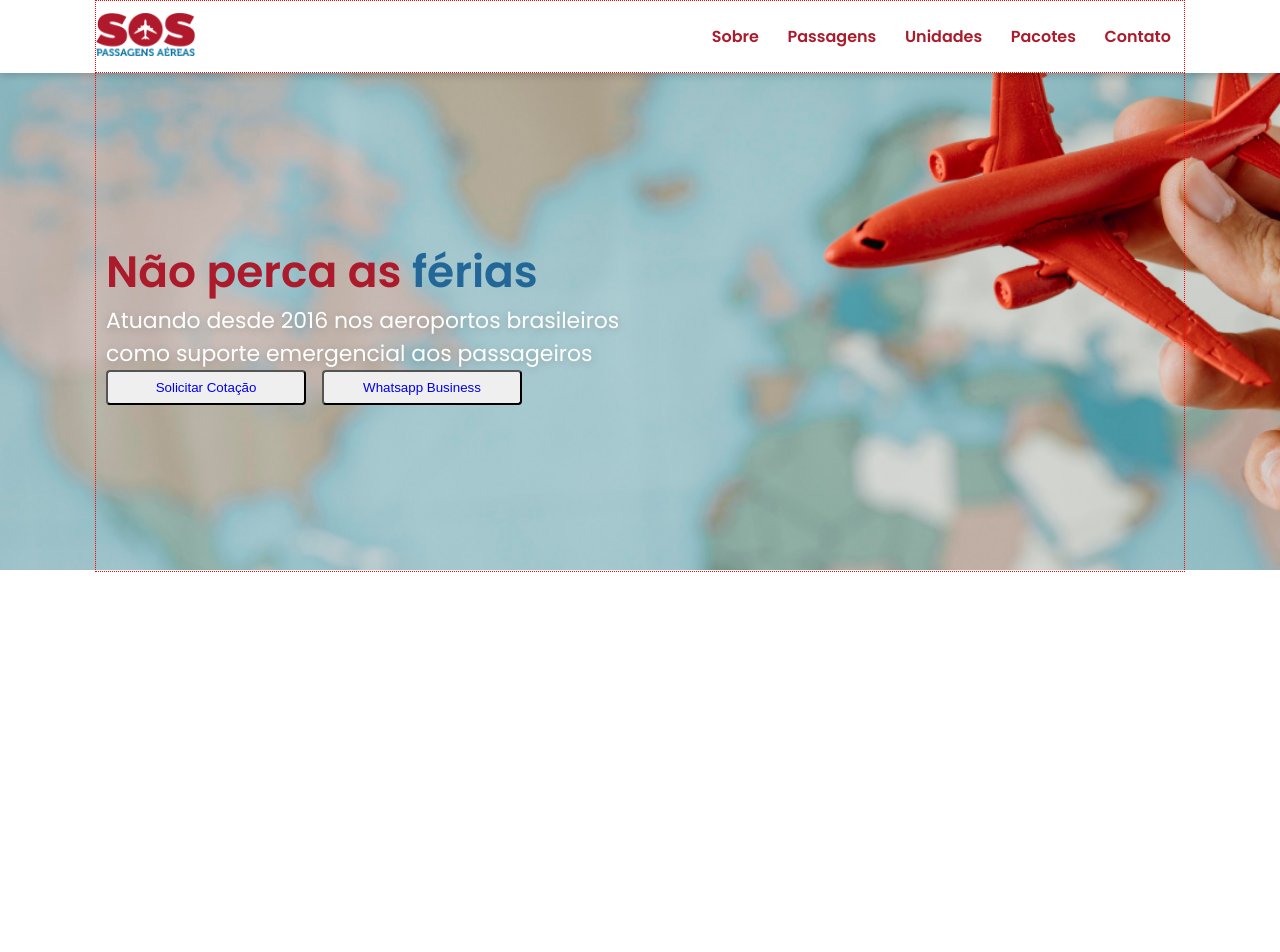
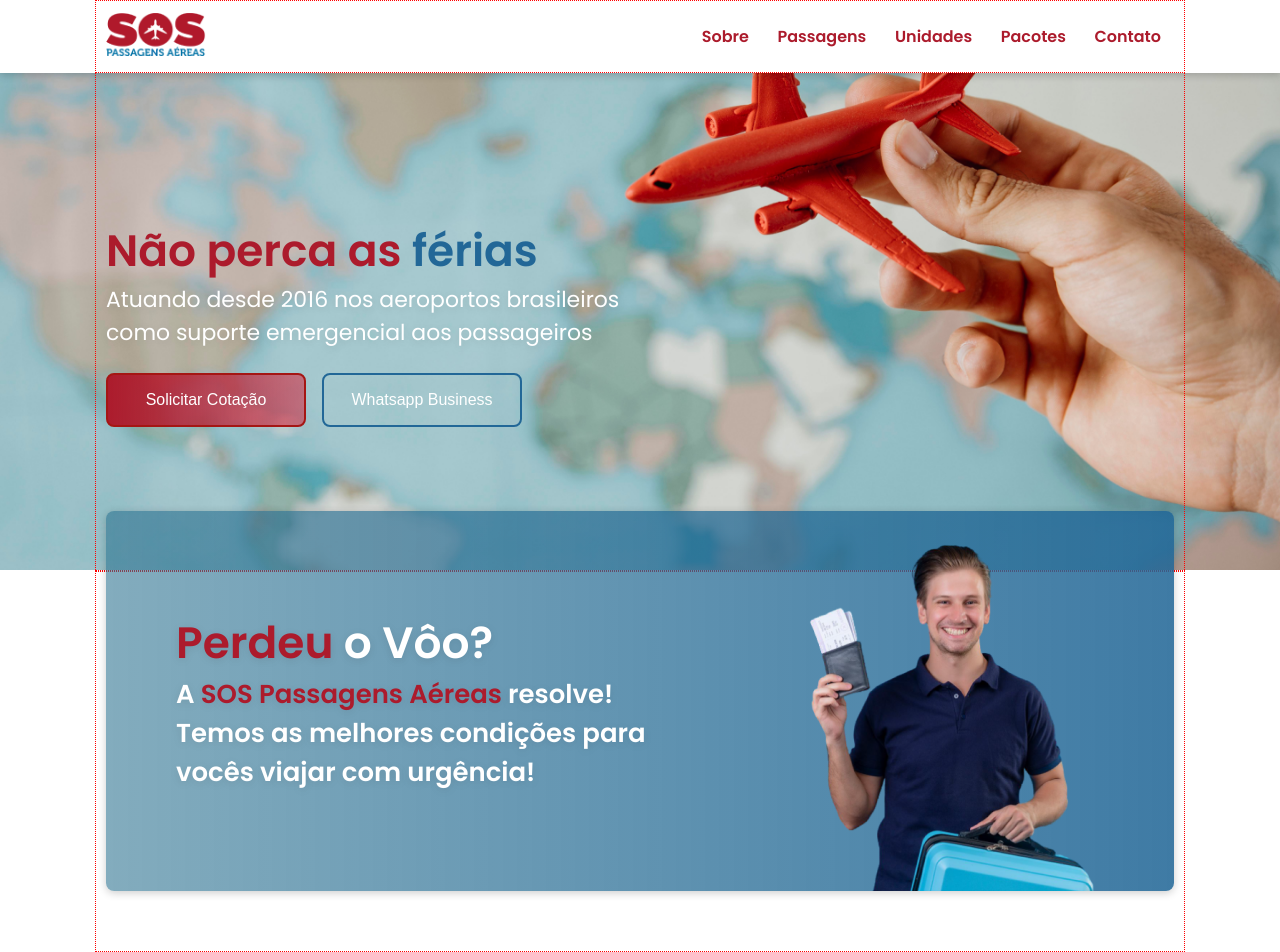
Before and after one commit to katroenssia/sos-passagens-aereas, a plain HTML site: page index.html in a window 1280 px wide. Before the commit the page ends 800 px from the top, so only its background shows below. Drawn offline with Linux system fonts and the light colour scheme.

Commit message:
first day of code

```diff
--- a/assets/css/global.css
+++ b/assets/css/global.css
@@ -13,6 +13,7 @@
     --backgroundSolidColor: #6DA9CD;
     --backgroundGradientColor: linear-gradient(270deg, rgba(34, 103, 151, 0.87) -10.5%, rgba(41, 112, 142, 0.58) 89.5%);
     --boxShadow: 0 2px 8px rgba(0, 0, 0, 0.2);
+    --textShadow: 0px 2px 8px rgba(0, 0, 0, 0.1);
 }
 
 * {
--- a/assets/css/header.css
+++ b/assets/css/header.css
@@ -9,7 +9,7 @@ header {
     display: flex;
     justify-content: space-between;
     align-items: center;
-    padding: 12px 0;
+    padding: 12px 10px;
 }
 
 header img {
--- a/assets/css/hero.css
+++ b/assets/css/hero.css
@@ -1,4 +1,4 @@
-.container-hero{
+.container-hero {
     background-image: url(../image/banner-hero.png);
     background-attachment: fixed;
     background-repeat: no-repeat;
@@ -6,7 +6,7 @@
     height: 570px;
 }
 
-.display-hero{
+.display-hero {
     position: relative;
     top: 72px;
     display: flex;
@@ -16,30 +16,97 @@
     height: 500px;
 }
 
-.display-hero h1{
+.display-hero h1 {
     color: var(--red);
     font-size: 4.4rem;
     font-weight: 600;
 }
-.display-hero h1 span{
+
+.display-hero h1 span {
     color: var(--blue);
 }
 
-.display-hero h2{
+.display-hero h2 {
     color: var(--white);
     font-size: 2.2rem;
     font-weight: 400;
-    text-shadow: var(--boxShadow);
+    text-shadow: var(--textShadow);
     max-width: 550px;
 }
 
-.hero-btns{
+.hero-btns {
+    margin-top: 24px;
     display: flex;
     gap: 16px;
 }
 
-.hero-btns button{
-    border-radius: 4px;
-    padding:8px 16px;
+.hero-btns button {
     width: 200px;
+    padding: 16px 8px;
+    box-sizing: border-box;
+    border-radius: 8px;
+    font-size: 1.6rem;
 }
+
+.hero-btns button:nth-child(1) {
+    border: 2px solid var(--red);
+    background: linear-gradient(90deg, #AC1B2C 0%, rgba(226, 5, 31, 0.45) 100%);
+    border: 2px solid #A51614;
+}
+
+.hero-btns button:nth-child(1) a, .hero-btns button:nth-child(2) a {
+    font-weight: 400;
+    color: var(--white);
+}
+
+.hero-btns button:nth-child(2) {
+    border: 2px solid var(--blue);
+    background: none;
+}
+
+.banner-hero {
+    max-width: 100%;
+    position: relative;
+    top: -60px;
+    background: linear-gradient(270deg, rgba(34, 103, 151, 0.87) 0%, rgba(41, 112, 142, 0.58) 100%);
+    box-shadow: var(--boxShadow);
+    border-radius: 8px;
+    height: 380px;
+
+    overflow-y: hidden;
+
+    display: flex;
+    justify-content: space-evenly;
+    align-items: center;
+}
+.banner-hero div{
+    width: 550px
+}
+
+.banner-hero h2 {
+    color: var(--red);
+    font-size: 4.4rem;
+    font-weight: 600;
+    text-shadow: var(--textShadow);
+}
+
+.banner-hero h2 span {
+    color: var(--white);
+}
+
+.banner-hero h3 {
+    color: var(--white);
+    font-size: 2.6rem;
+    font-weight: 600;
+    text-shadow: var(--textShadow);
+}
+.banner-hero h3 span {
+    color: var(--red);
+}
+
+.banner-hero img {
+    position: relative;
+    bottom: -15px;
+    width: 308px;
+    height:358px;
+}
--- a/index.html
+++ b/index.html
@@ -48,7 +48,18 @@
                     <button> <a href="#"> Whatsapp Business </a> </button>
                 </div>
         </div>
+    </div>
+    <div class="container">
+        <div class="banner-hero">
+            <div class="display-banner-hero">
+                <h2>Perdeu <span>o Vôo?</span>
+                </h2>
+                <h3>A <span>SOS Passagens Aéreas</span>  resolve! <br>Temos as melhores condições para vocês viajar com urgência!</h3>
+            </div>
 
+            <img src="./assets/image/man-travel.png" alt="homem com bagagem e passaporte nas mãos">
+
+        </div>
     </div>
 
     <main>
```
Also changed, not shown: assets/image/man-travel.png (added).
